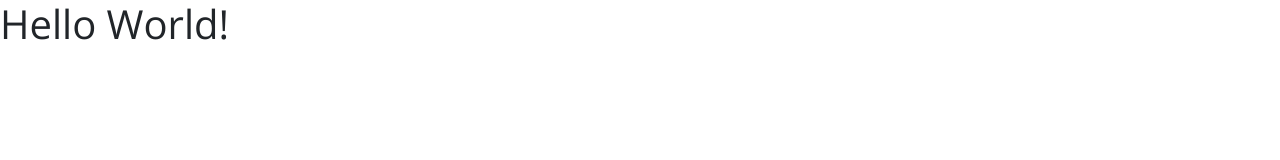
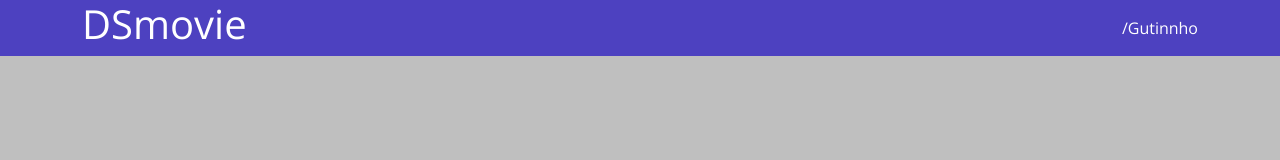
Before and after one commit to Gutinnho/DSmovie, a plain HTML site: page index.html in a window 1280 px wide. Drawn offline with nearby package versions, Linux system fonts and the light colour scheme.

Commit message:
Barra superior Pt. 1

```diff
--- a/css/styles.css
+++ b/css/styles.css
@@ -1,4 +1,22 @@
 @import url('https://fonts.googleapis.com/css2?family=Open+Sans:wght@300;400;700&display=swap');
 *{
+   box-sizing: border-box;
    font-family: "Open Sans", sans-serif;
 }
+html, body{
+   background-color: #8888;
+}
+
+header{
+   background-color: #4D41C0;
+   color: #ffff;
+}
+nav{
+   display: flex;
+   align-items: center;
+   justify-content: space-between;
+}
+a, a:hover {
+   text-decoration: none;
+   color: unset;
+}
--- a/index.html
+++ b/index.html
@@ -12,7 +12,12 @@
 </head>
 
 <body>
-   <h1>Hello World!</h1>
+   <header>
+      <nav class="container">
+         <h1>DSmovie</h1>
+         <a href="https://github.com/Gutinnho">/Gutinnho</a>
+      </nav>
+   </header>
 </body>
 
 </html>
```
